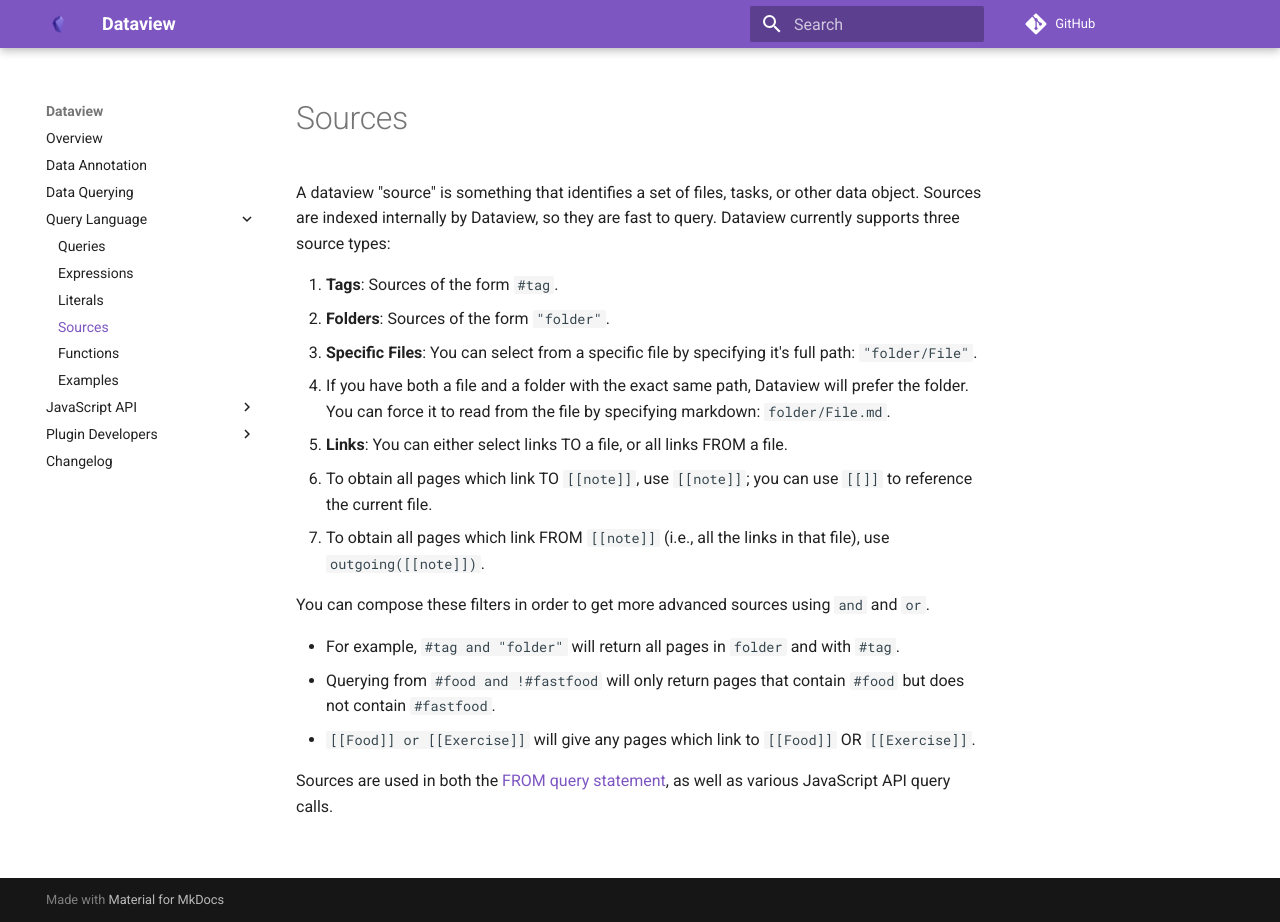
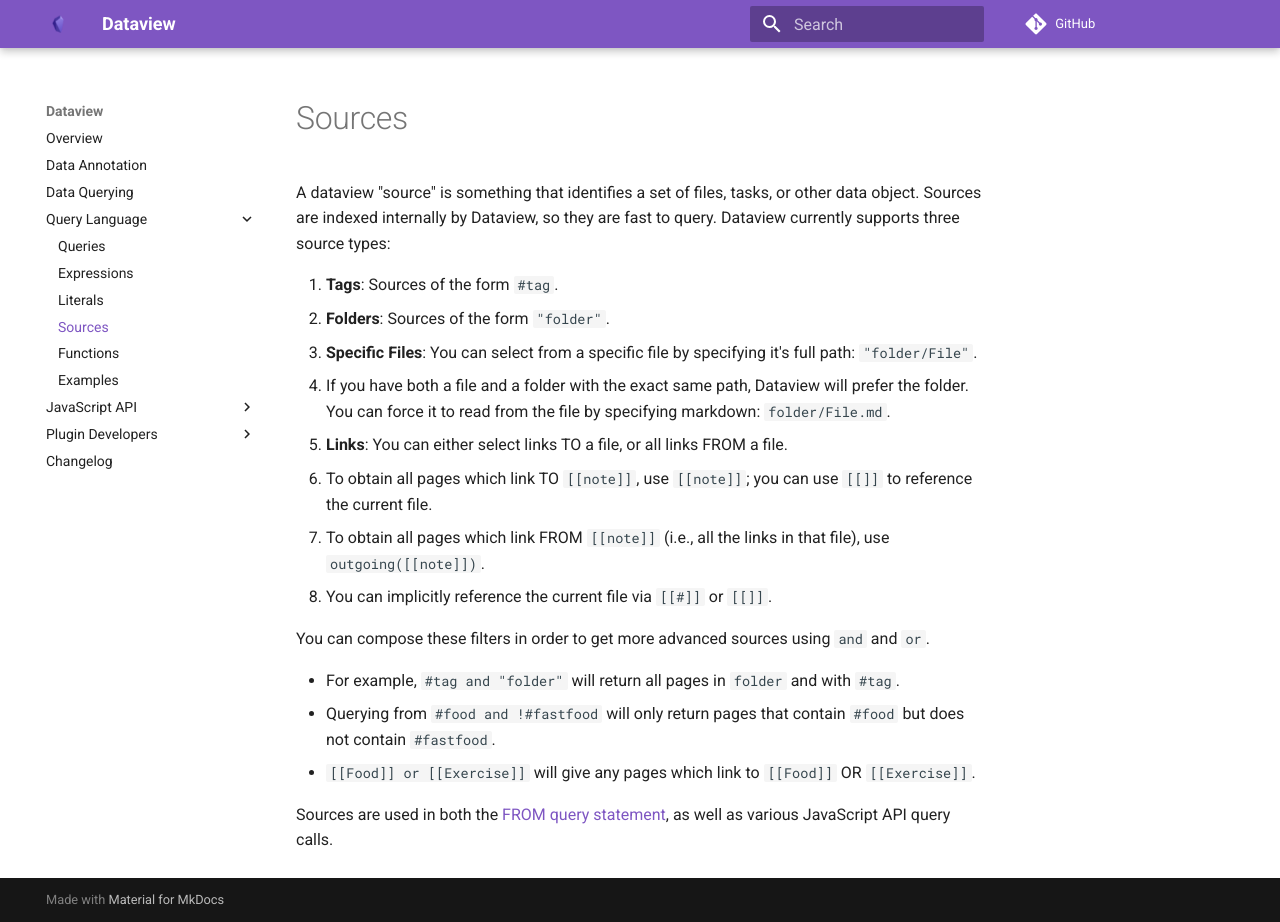
Before and after one commit to blacksmithgu/obsidian-dataview, an MkDocs documentation site: the page built from docs/docs/query/sources.md, in a window 1280 px wide and 922 px high. Built offline with MkDocs 1.6.1 and Material for MkDocs 9.7.7, drawn with Linux system fonts in a browser that asks for light colours; comment, search, counter and statistics services are not loaded.

Commit message:
Add `[[#]]` and `[[]]` means "this file" (#876)
* Add `[[#]]` and `[[]]` means "this file"

* Reword note on [[]] and [[#]]

Co-authored-by: Michael "Tres" Brenan <blacksmithgu@gmail.com>

```diff
--- a/docs/docs/query/sources.md
+++ b/docs/docs/query/sources.md
@@ -11,6 +11,7 @@ Dataview, so they are fast to query. Dataview currently supports three source ty
 3. **Links**: You can either select links TO a file, or all links FROM a file.
   - To obtain all pages which link TO `[[note]]`, use `[[note]]`; you can use `[[]]` to reference the current file.
   - To obtain all pages which link FROM `[[note]]` (i.e., all the links in that file), use `outgoing([[note]])`.
+  - You can implicitly reference the current file via `[[#]]` or `[[]]`.
 
 You can compose these filters in order to get more advanced sources using `and` and `or`.
 
```
